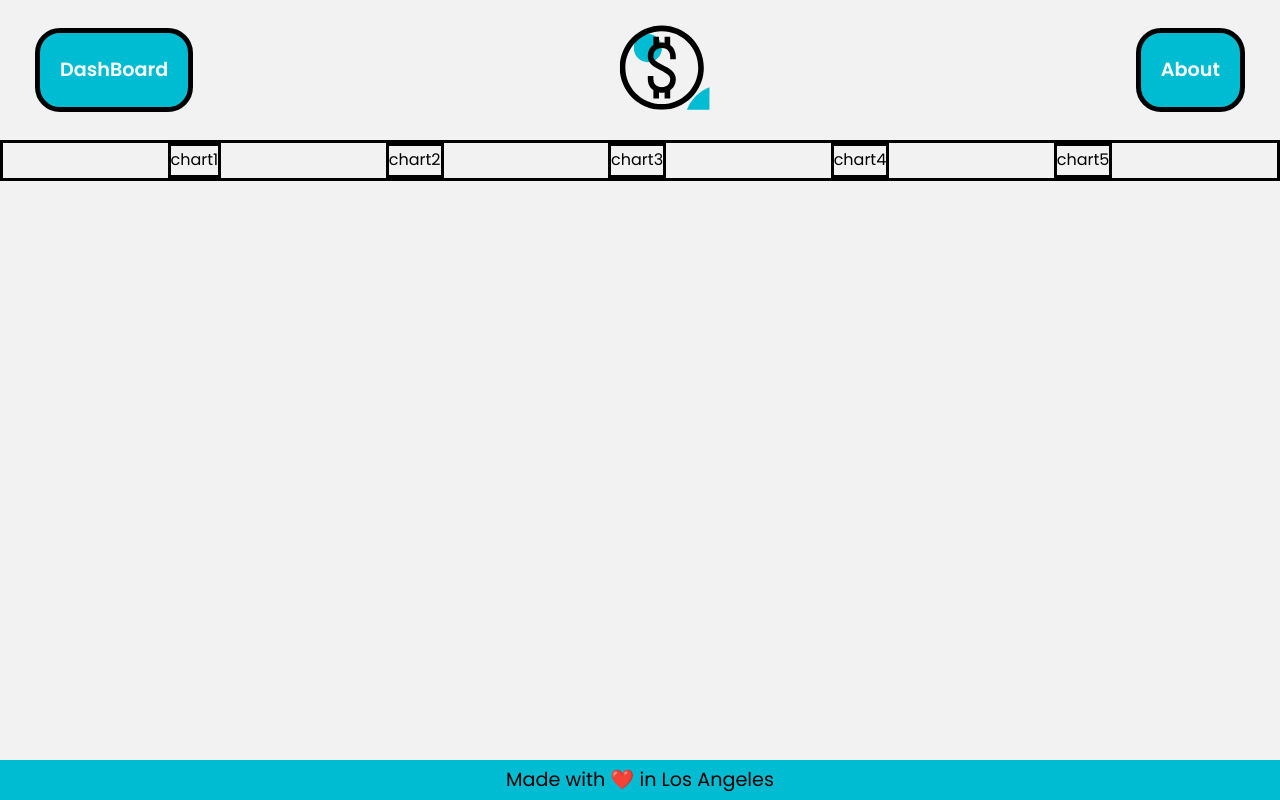
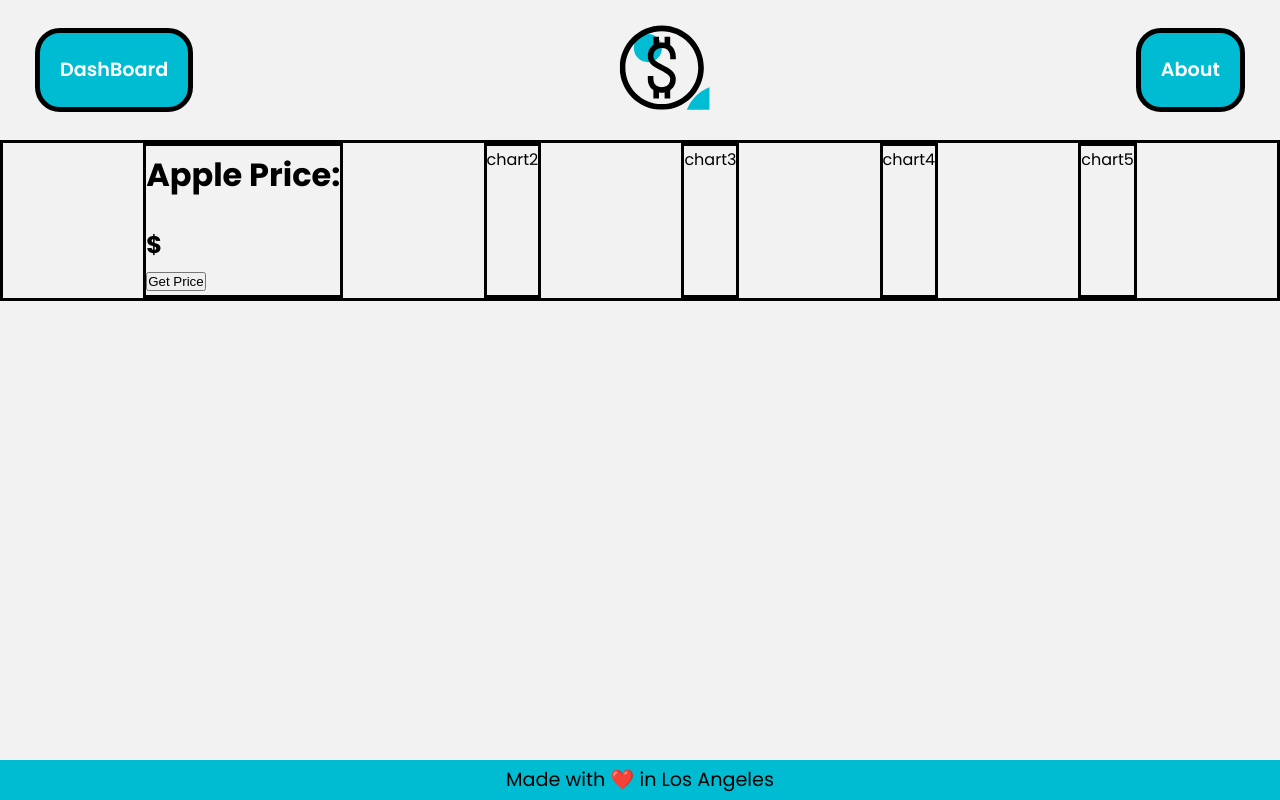
Before and after one commit to RamirezJA/StocksDashBoard, a Next.js app: page / in a window 1280 px wide. Built offline with nearby package versions, Linux system fonts and the light colour scheme.

Commit message:
pre-vercel

```diff
--- a/next.config.js
+++ b/next.config.js
@@ -4,3 +4,8 @@
 }
 
 module.exports = nextConfig
+module.exports = {
+  env: {
+    NEXT_PUBLIC_Yahoo_ID: process.env.NEXT_PUBLIC_Yahoo_ID,
+  },
+}
--- /dev/null
+++ b/src/pages/api/stocks.js
@@ -0,0 +1,23 @@
+export default async (req, res) => {
+  const options = {
+    method: "GET",
+    headers: {
+      "X-RapidAPI-Key": process.env.NEXT_PUBLIC_Yahoo_ID,
+      "X-RapidAPI-Host": "apidojo-yahoo-finance-v1.p.rapidapi.com",
+    },
+  }
+
+  try {
+    const response = await fetch(
+      "https://apidojo-yahoo-finance-v1.p.rapidapi.com/stock/v2/get-summary?symbol=aapl&region=US",
+      options
+    )
+
+    const data = await response.json()
+
+    res.status(200).json({ text: `${data.price.regularMarketPrice.fmt}` })
+  } catch (err) {
+    console.error(err)
+    res.status(500).json({ error: "Internal Server Error" })
+  }
+}
--- a/src/pages/index.js
+++ b/src/pages/index.js
@@ -1,10 +1,13 @@
 import styles from "../styles/home.module.css"
+import Stock from "./stock"
 
 export default function Home() {
   return (
     <>
       <div className={styles.container}>
-        <div className={styles.ch1}>chart1</div>
+        <div className={styles.ch1}>
+          <Stock />
+        </div>
         <div className={styles.ch2}>chart2 </div>
         <div className={styles.ch3}>chart3</div>
         <div className={styles.ch4}>chart4</div>
--- /dev/null
+++ b/src/pages/stock.js
@@ -0,0 +1,27 @@
+import { useState } from "react"
+
+export default function Stock() {
+  const [response, setResponse] = useState("")
+
+  const getYahoo = async () => {
+    setResponse("")
+    try {
+      const res = await fetch("/api/stocks")
+      const data = await res.json()
+      const stockPrice = data.text
+      setResponse(stockPrice)
+    } catch (err) {
+      console.error(err)
+    }
+  }
+
+  return (
+    <>
+      <div>
+        <h1>Apple Price:</h1>
+        <h2>$ {response}</h2>
+        <button onClick={getYahoo}>Get Price</button>
+      </div>
+    </>
+  )
+}
```
Also changed, not shown: 1 other file (tests, documents, lock files or other folders).
